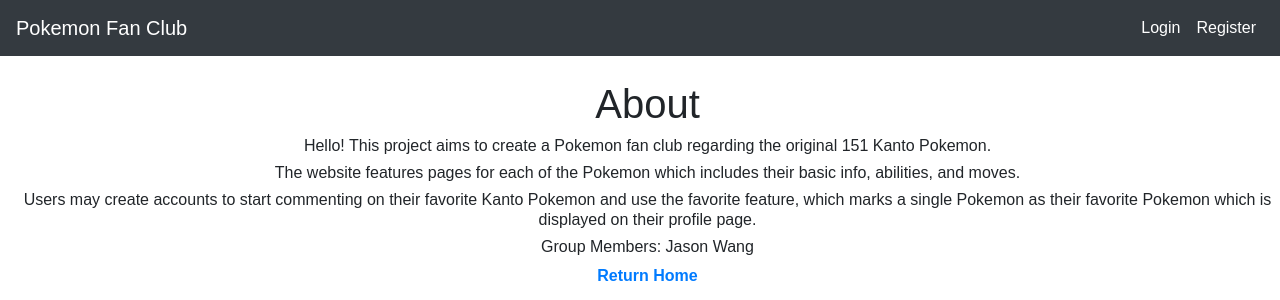
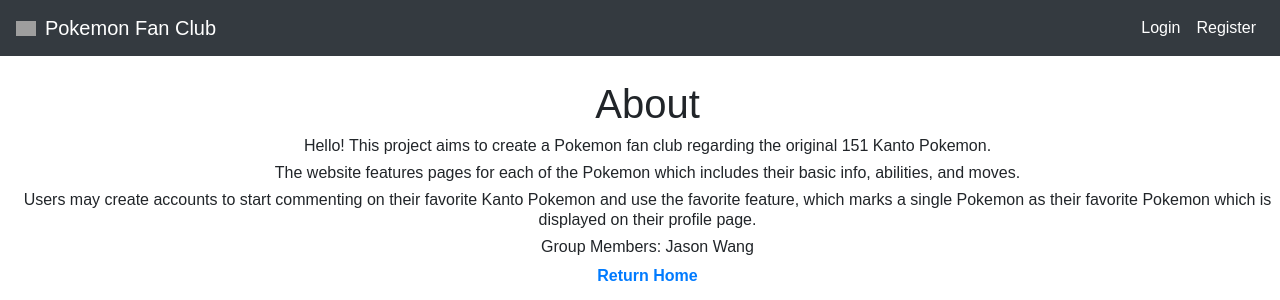
Before and after one commit to nosaj9/pokemon-fan-club, a Flask app: page /about in a window 1280 px wide. Shown: the top 300 px of the page. Run offline with Flask 2, Linux system fonts and the light colour scheme; some libraries are stand-ins or nearby versions; grey boxes are pictures that could not be loaded.

Commit message:
added pokeball to navbar

```diff
--- a/flask_app/templates/header.html
+++ b/flask_app/templates/header.html
@@ -1,6 +1,7 @@
 {% extends "base.html" %}
 {% block header %}
 <nav class="navbar navbar-expand-lg navbar-light bg-dark">
+    <img src="{{url_for('static', filename='pokeball.png')}}" width="20rem">&nbsp;&nbsp;
     <a class="navbar-brand" style="color: white;" href="{{ url_for('pokemon.index') }}">Pokemon Fan Club</a>
     <button class="navbar-toggler" type="button" data-toggle="collapse" data-target="#navbarCollapse"
         aria-controls="navbarSupportedContent" aria-expanded="false" aria-label="Toggle navigation">
--- a/requirements.txt
+++ b/requirements.txt
@@ -43,7 +43,8 @@ requests==2.24.0
 six==1.15.0
 toml==0.10.1
 urllib3==1.25.11
-Werkzeug==1.0.1
+#Werkzeug==1.0.1
+Werkzeug==2.0.3
 WTForms==2.3.3
 emoji==2.2.0
 flask-talisman==1.0.0
```
